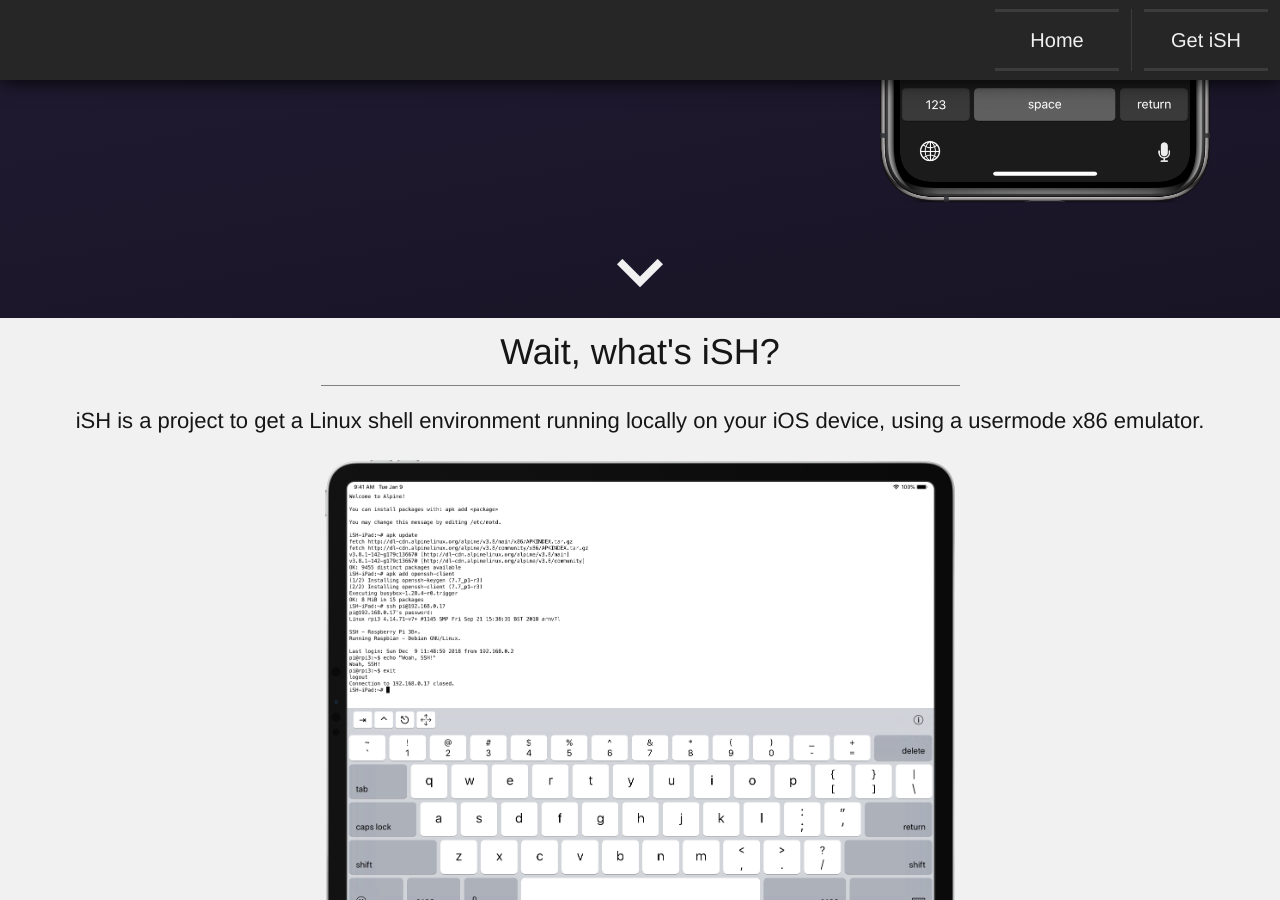
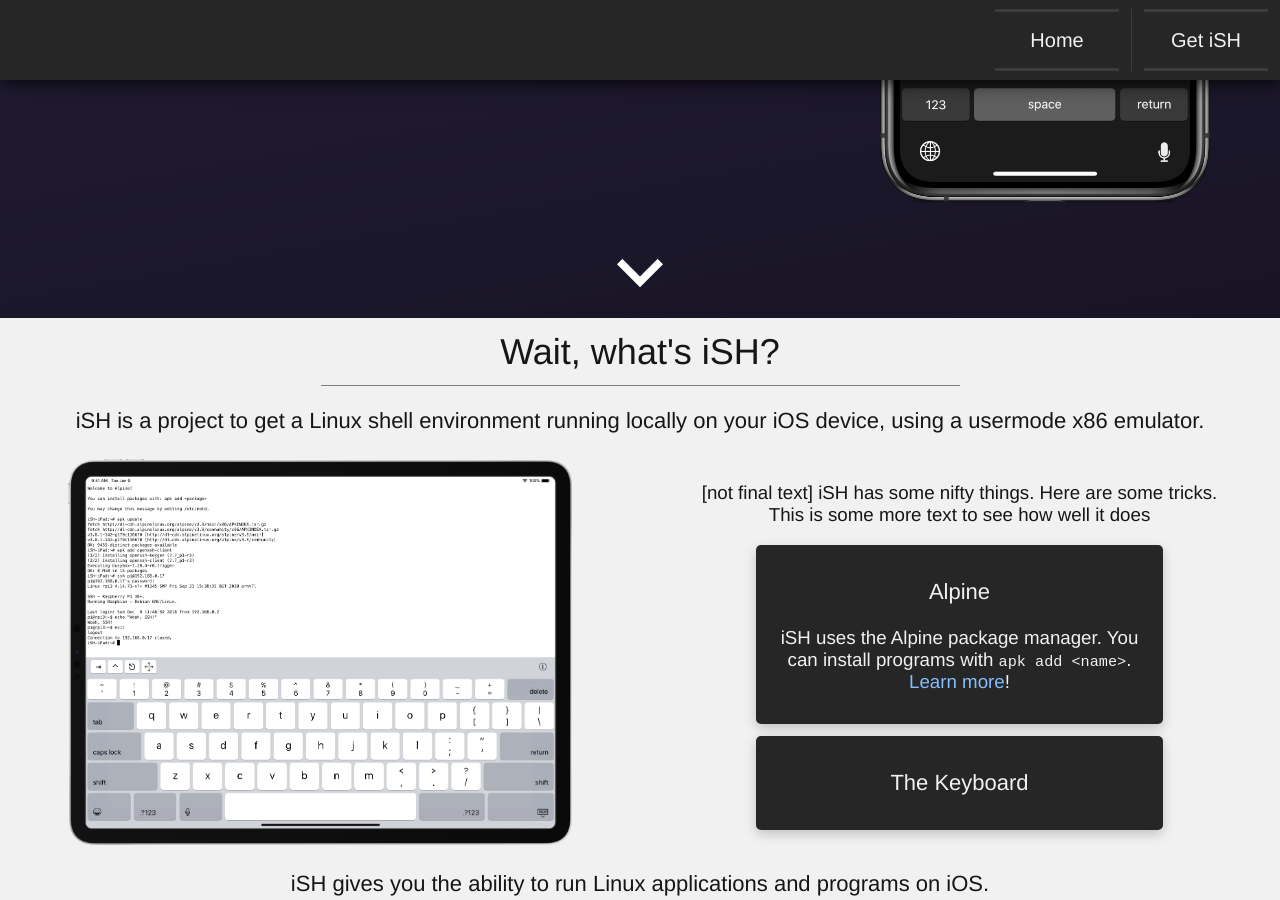
Before and after one commit to ish-app/ish.app, a Jekyll site: the page built from index.html, in a window 1280 px wide and 900 px high, scrolled down 582 px. Built offline with Jekyll 4.4.1, drawn with Linux system fonts in a browser that asks for light colours.

Commit message:
Initial test of the redesigned middle section

```diff
--- a/index.html
+++ b/index.html
@@ -26,7 +26,22 @@
     <p class="meds">
         {{ site.title }} is a project to get a Linux shell environment running locally on your iOS device, using a usermode x86 emulator.<br />
     </p>
-    <img class="ipad" src="assets/front-ipad.png" alt="iSH running on an iPad" />
+    <div class="expl">
+        <div class="explbox">
+            <img class="ipad" src="assets/front-ipad.png" alt="iSH running on an iPad" />
+        </div>
+        <div class="explbox info">
+            <p>[not final text] {{ site.title }} has some nifty things. Here are some tricks.<br />This is some more text to see how well it does</p>
+            <div class="infobox">
+                <p class="meds">Alpine</p>
+                <p>{{ site.title }} uses the Alpine package manager. You can install programs with <code>apk add &#60;name&#62;</code>.
+                <a href="https://wiki.alpinelinux.org/wiki/Alpine_Linux_package_management">Learn more</a>!</p>
+            </div>
+            <div class="infobox">
+                <p class="meds">The Keyboard</p>
+            </div>
+        </div>
+    </div>
     <p class="meds">
         {{ site.title }} gives you the ability to run Linux applications and programs on iOS.
         <!-- This was cheesy. -->
--- a/style.css
+++ b/style.css
@@ -14,7 +14,7 @@
 }
 
 a {
-    color: inherit;
+    color: #85beff;
     text-decoration: none;
     transition: .5s color;
     outline: 0;
@@ -156,13 +156,14 @@
 /* iPad photo */
 .ipad {
     height: auto;
-    width: 50%;
+    width: 80%;
 }
 
 /* The arrow pointing down */
 .downarrow {
     bottom: 5px;
     font-size: 92px !important;
+    color: white;
 }
 
 .material-icons {
@@ -180,11 +181,39 @@
     overflow-y: hidden;
 }
 
-/* Light sections */
+/* Light section */
 .lightsec {
     background-color: #f1f1f1;
     color: #161616;
     padding: 1px;
+}
+
+.expl {
+    display: flex;
+    align-items: center;
+    justify-content: center;
+}
+
+.explbox {
+    flex: 1;
+}
+
+.info {
+    display: flex;
+    justify-content: center;
+    align-items: center;
+    flex-direction: column;
+}
+
+.infobox {
+    width: 60%;
+    height: 50%;
+    background-color: #262626;
+    color: #f1f1f1;
+    border-radius: 5px;
+    box-shadow: 0 4px 12px 0 rgba(0, 0, 0, 0.2);
+    padding: 12px;
+    margin-bottom: 12px;
 }
 
 /* "Info" and "Getting iSH" sections */
@@ -207,15 +236,6 @@
     display: flex;
     align-items: center;
     justify-content: center;
-}
-
-#get a {
-    color: #85beff;
-    transition: .5s color;
-}
-
-#get a:hover {
-    color: #4286f4;
 }
 
 .block {
@@ -269,9 +289,8 @@
 /* This is basically just a vertical divider */
 .midline {
     border-left: 1px solid #4f4f4f;
-    height: 200px;
+    height: 220px;
     margin: 30px;
-    margin-top: 0;
     display: inline-block;
 }
 
@@ -312,7 +331,7 @@
         width: 95%;
         height: auto;
     }
-    .options {
+    .options, .expl {
         flex-direction: column;
     }
     .margin {
```
